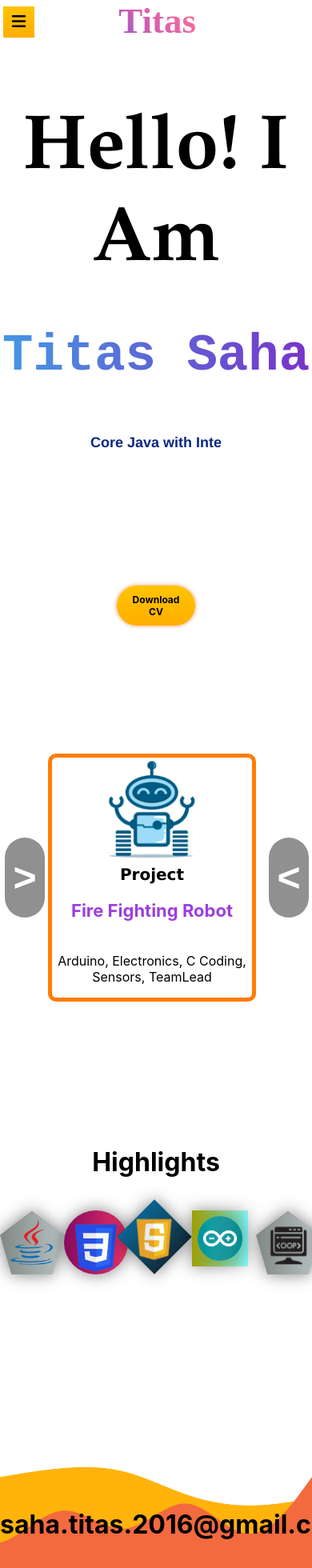
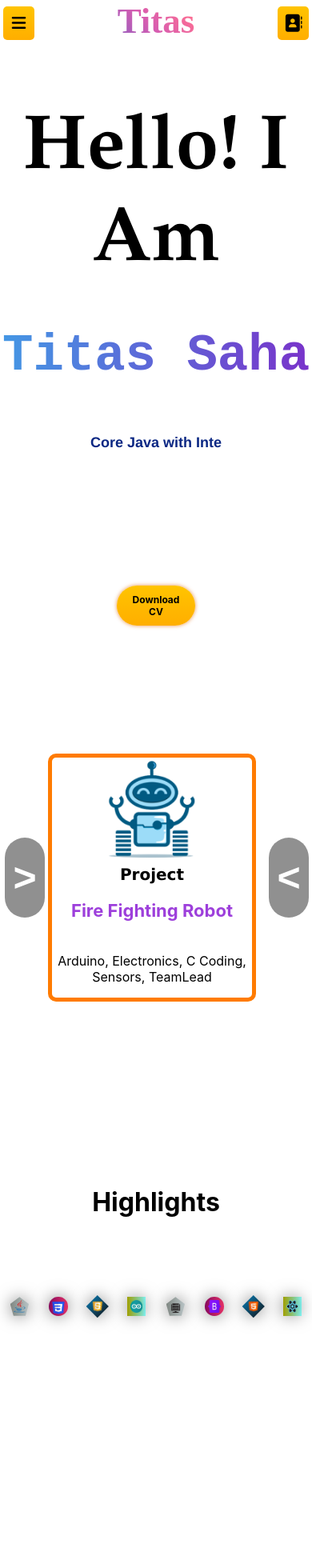
Before and after one commit to TitasUnique/My_Portfolio, a React (Create React App) app: page /My_Portfolio in a window 390 px wide. Shown: the top 1960 px of the page at 80% size. Built offline with nearby package versions, Linux system fonts and the light colour scheme.

Commit message:
highligh section responsive

```diff
--- a/src/components/Highlights/Highlights.css
+++ b/src/components/Highlights/Highlights.css
@@ -3,41 +3,58 @@
   display: flex;
   flex-direction: column;
   justify-content: center;
+  /* background-color: red; */
+  height: 20rem;
+  min-width: 100%;
 }
 
 .cards-section {
+  /* background-color: beige; */
   display: flex;
+  justify-content: space-around;
   align-items: center;
-  margin-top: 5%;
+  margin-top: 40px;
   min-width: 100%;
-  min-height: auto;
-  background-color: rgb(255, 255, 255);
+  min-height: 100px;
 }
 
 .box-container {
+  padding: 0;
+  margin: 0;
+  height: 6vw;
+  width: 6vw;
+  /* background-color: green; */
   display: flex;
-  flex: 1;
   align-items: center;
   justify-content: center;
 }
 
 .box {
+  display: flex;
+  align-items: center;
+  justify-content: center;
+  margin: 0;
+  padding: 0;
+  /* background-color: violet; */
   filter: drop-shadow(0px 0px 10px rgba(0, 0, 0, 0.5));
   perspective: 1000px;
   position: relative;
-  height: 80px;
-  width: 80px;
+  height: 6vw;
+  width: 6vw;
 }
 
-.pentagon-card {
+.H-card {
   position: absolute;
-  height: 80px;
-  width: 80px;
+  height: 6vw;
+  width: 6vw;
   backface-visibility: hidden;
   transition: transform 0.5s;
   display: flex;
   align-items: center;
   justify-content: center;
+}
+
+.pentagon-card {
   clip-path: polygon(50% 0%, 100% 38%, 82% 100%, 18% 100%, 0% 38%);
   background: linear-gradient(to right, rgb(128, 136, 131), rgb(184, 195, 197));
 }
@@ -50,7 +67,8 @@
 }
 
 .text-java, .text-oops {
-  font-size: 20px;
+  font-size: 1.5vw;
+  font-weight: bold;
   color: #ffffff;
   text-align: center;
   -webkit-animation: glow 1s ease-in-out infinite alternate;
@@ -68,15 +86,7 @@
 }
 
 .circle-card {
-  position: absolute;
   background: linear-gradient(to right,  rgb(135 9 93), rgb(229 49 102));
-  height: 80px;
-  width: 80px;
-  display: flex;
-  align-items: center;
-  justify-content: center;
-  backface-visibility: hidden;
-  transition: transform 0.5s;
   border-radius: 50%;
 }
 
@@ -88,7 +98,8 @@
 }
 
 .text-css, .text-Bootstrap {
-  font-size: 20px;
+  font-size: 1.5vw;
+  font-weight: bold;
   color: #ffffff;
   text-align: center;
   -webkit-animation: glow1 1s ease-in-out infinite alternate;
@@ -97,7 +108,7 @@
 }
 
 .text-Bootstrap {
-  font-size: 16px;
+  font-size: 1vw;
 }
 
 @keyframes glow1 {
@@ -110,16 +121,11 @@
 }
 
 .diamond-card {
-  position: absolute;
   background: linear-gradient(to right, rgb(10, 100, 145), rgb(17, 45, 60));
-  height: 66px;
-  width: 66px;
   rotate: 45deg;
-  display: flex;
-  align-items: center;
-  justify-content: center;
-  backface-visibility: hidden;
   transition: transform 0.5s;
+  height: 5vw;
+  width: 5vw;
 }
 
 .diamond-card-back {
@@ -130,7 +136,8 @@
 }
 
 .text-javascript, .text-html {
-  font-size: 20px;
+  font-size: 1.5vw;
+  font-weight: bold;
   color: #ffffff;
   text-align: center;
   rotate: -45deg;
@@ -139,8 +146,8 @@
   animation: glow2 1s ease-in-out infinite alternate;
 }
 
-.text-javascript{
-  font-size: 16px;
+.text-javascript {
+  font-size: 1vw;
 }
 
 @keyframes glow2 {
@@ -153,14 +160,7 @@
 }
 
 .square-card {
-  position: absolute;
   background: linear-gradient(to right,  rgb(159 159 3), rgb(0 253 255 / 44%));
-  height: 70px;
-  width: 70px;
-  display: flex;
-  align-items: center;
-  justify-content: center;
-  backface-visibility: hidden;
   transition: transform 0.5s;
 }
 
@@ -172,16 +172,13 @@
 }
 
 .text-arduino, .text-react {
-  font-size: 18px;
+  font-size: 1.3vw;
+  font-weight: bold;
   color: #ffffff;
   text-align: center;
   -webkit-animation: glow3 1s ease-in-out infinite alternate;
   -moz-animation: glow3 1s ease-in-out infinite alternate;
   animation: glow3 1s ease-in-out infinite alternate;
-}
-
-.text-arduino {
-  font-size: 15px;
 }
 
 @keyframes glow3 {
--- a/src/components/Highlights/Highlights.jsx
+++ b/src/components/Highlights/Highlights.jsx
@@ -17,88 +17,88 @@ const Highlights = () => {
       <div className="cards-section" data-aos="zoom-in-down">
         <div className="box-container">
           <div className="box">
-            <div className="pentagon-card pentagon-card-front">
-              <img src={java} style={{ transform: "scale(0.7)", width: "80px", height: "80px" }} alt="#" />
+            <div className=" H-card pentagon-card pentagon-card-front">
+              <img src={java} style={{ width: "4vw", height: "4vw" }} alt="#" />
             </div>
-            <div className=" pentagon-card pentagon-card-back">
-              <h1 className='text-java'>JAVA</h1>
+            <div className=" H-card pentagon-card pentagon-card-back">
+              <span className='text-java'>JAVA</span>
             </div>
           </div>
         </div>
 
         <div className="box-container">
           <div className="box">
-            <div className="circle-card circle-card-front">
-              <img src={css} style={{ "padding-top": "14px", width: "54px", height: "61px" }} alt="#" />
+            <div className="H-card circle-card circle-card-front">
+              <img src={css} style={{ "padding-top": "1vw", width: "4vw", height: "4vw" }} alt="#" />
             </div>
-            <div className="circle-card circle-card-back">
-              <h1 className="text-css">CSS</h1>
+            <div className="H-card circle-card circle-card-back">
+              <span className="text-css">CSS</span>
             </div>
           </div>
         </div>
 
         <div className="box-container">
           <div className="box">
-            <div className="diamond-card diamond-card-front">
-              <img src={javascript} style={{ "padding-top": "9px", transform: "scale(0.7)", width: "64px", height: "74px", rotate: "-45deg" }} alt="#" />
+            <div className="H-card diamond-card diamond-card-front">
+              <img src={javascript} style={{ width: "3vw", height: "3vw", rotate: "-45deg" }} alt="#" />
             </div>
-            <div className="diamond-card diamond-card-back">
-              <h1 className="text-javascript">JavaScript</h1>
+            <div className="H-card diamond-card diamond-card-back">
+              <span className="text-javascript">JavaScript</span>
             </div>
           </div>
         </div>
 
         <div className="box-container">
           <div className="box">
-            <div className="square-card square-card-front">
-              <img src={arduino} style={{ transform: "scale(0.7)", width: "80px", height: "80px" }} alt="#" />
+            <div className="H-card square-card square-card-front">
+              <img src={arduino} style={{ width: "4vw", height: "4vw" }} alt="#" />
             </div>
-            <div className="square-card square-card-back">
-              <h1 className="text-arduino">Arduino</h1>
+            <div className="H-card square-card square-card-back">
+              <span className="text-arduino">Arduino</span>
             </div>
           </div>
         </div>
 
         <div className="box-container">
           <div className="box">
-            <div className="pentagon-card pentagon-card-front">
-              <img src={oops} style={{ "padding-top": "7px", transform: "scale(0.8)", width: "77px", height: "80px" }} alt="#" />
+            <div className="H-card pentagon-card pentagon-card-front">
+              <img src={oops} style={{ "padding-top": "1vw", width: "4vw", height: "4vw" }} alt="#" />
             </div>
-            <div className="pentagon-card pentagon-card-back">
-              <h1 className="text-oops">OOPS</h1>
+            <div className="H-card pentagon-card pentagon-card-back">
+              <span className="text-oops">OOPS</span>
             </div>
           </div>
         </div>
 
         <div className="box-container">
           <div className="box">
-            <div className="circle-card circle-card-front">
-              <img src={Bootstrap} style={{ transform: "scale(0.9)", width: "64px", height: "55px" }} alt="#" />
+            <div className="H-card circle-card circle-card-front">
+              <img src={Bootstrap} style={{ width: "4vw", height: "4vw" }} alt="#" />
             </div>
-            <div className="circle-card circle-card-back">
-              <h1 className="text-Bootstrap">Bootstrap</h1>
+            <div className="H-card circle-card circle-card-back">
+              <span className="text-Bootstrap">Bootstrap</span>
             </div>
           </div>
         </div>
 
         <div className="box-container">
           <div className="box">
-            <div className="diamond-card diamond-card-front">
-              <img src={html} style={{ "padding-top": "9px", transform: "scale(0.7)", width: "64px", height: "74px", rotate: "-45deg" }} alt="#" />
+            <div className="H-card diamond-card diamond-card-front">
+              <img src={html} style={{ width: "3vw", height: "3vw", rotate: "-45deg" }} alt="#" />
             </div>
-            <div className="diamond-card diamond-card-back">
-              <h1 className="text-html">HTML</h1>
+            <div className="H-card diamond-card diamond-card-back">
+              <span className="text-html">HTML</span>
             </div>
           </div>
         </div>
 
         <div className="box-container">
           <div className="box">
-            <div className="square-card square-card-front">
-              <img src={react} style={{ transform: "scale(0.7)", width: "87px", height: "81px" }} alt="#" />
+            <div className="H-card square-card square-card-front">
+              <img src={react} style={{width: "4vw", height: "4vw" }} alt="#" />
             </div>
-            <div className="square-card square-card-back">
-              <h1 className="text-react">ReactJs</h1>
+            <div className="H-card square-card square-card-back">
+              <span className="text-react">ReactJs</span>
             </div>
           </div>
         </div>
--- a/src/components/Navbar/Navbar.css
+++ b/src/components/Navbar/Navbar.css
@@ -1,6 +1,6 @@
 .n-wrapper{
     width: 100%;
-    max-height: 16vh;
+    max-height: 6vw;
     display: flex;
     justify-content: space-between;
 }
@@ -20,7 +20,7 @@
 }
 
 .n-name{
-    font-size: 40px;
+    font-size: clamp(40px, 3vw, 60px);
     font-family: Brush Script MT;
     background: linear-gradient(45deg, #845ec2, #d65db1, #ff6f91, #ff9671, #ffc75f, #f9f871);
     -webkit-text-fill-color: transparent;
@@ -46,14 +46,14 @@
 .edulist-black>span, .explist-black>span, .projlist-black>span, .worklist-black>span, .otherlist-black>span {
     text-decoration: none;
     color: black;
-    font-size: clamp(8px, 14px, 20px);
+    font-size: clamp(11px, 1vw, 24px);
     font-weight: 600;
 }
 
 .edulist-white>span, .explist-white>span, .projlist-white>span, .worklist-white>span, .otherlist-white>span {
     text-decoration: none;
     color: white;
-    font-size: clamp(8px, 14px, 20px);
+    font-size: clamp(11px, 1vw, 24px);
     font-weight: 600;
 }
 
@@ -100,8 +100,8 @@
     color: black;
     text-decoration: none;
     font-weight: 500;
-    font-size: clamp(8px, 14px, 20px);
-    left: -7px;
+    font-size: clamp(11px, 1vw, 24px);
+    right: 0.5vw;
 }
 
 .edulist-white>ul>li>a{
@@ -109,8 +109,8 @@
     color: white;
     text-decoration: none;
     font-weight: 500;
-    font-size: clamp(8px, 14px, 20px);
-    left: -7px;
+    font-size: clamp(11px, 1vw, 24px);
+    right: 0.5vw;
 }
 
 .explist-black>ul>li>a{
@@ -118,8 +118,8 @@
     color: black;
     text-decoration: none;
     font-weight: 500;
-    font-size: clamp(8px, 14px, 20px);
-    left: -27px;
+    font-size: clamp(11px, 1vw, 24px);
+    right: 1.7vw;
 }
 
 .explist-white>ul>li>a{
@@ -127,8 +127,8 @@
     color: white;
     text-decoration: none;
     font-weight: 500;
-    font-size: clamp(8px, 14px, 20px);
-    left: -27px;
+    font-size: clamp(11px, 1vw, 24px);
+    right: 1.7vw;
 }
 
 .projlist-black>ul>li>a{
@@ -136,8 +136,8 @@
     color: black;
     text-decoration: none;
     font-weight: 500;
-    font-size: clamp(8px, 14px, 20px);
-    left: -30px;
+    font-size: clamp(11px, 1vw, 24px);
+    right: 1.8vw;
 }
 
 .projlist-white>ul>li>a{
@@ -145,8 +145,8 @@
     color: white;
     text-decoration: none;
     font-weight: 500;
-    font-size: clamp(8px, 14px, 20px);
-    left: -30px;
+    font-size: clamp(11px, 1vw, 24px);
+    right: 1.8vw;
 }
 
 .worklist-black>ul>li>a{
@@ -154,8 +154,8 @@
     color: black;
     text-decoration: none;
     font-weight: 500;
-    font-size: clamp(8px, 14px, 20px);
-    left: -21px;
+    font-size: clamp(11px, 1vw, 24px);
+    right: 1.5vw;
 }
 
 .worklist-white>ul>li>a{
@@ -163,8 +163,8 @@
     color: white;
     text-decoration: none;
     font-weight: 500;
-    font-size: clamp(8px, 14px, 20px);
-    left: -21px;
+    font-size: clamp(11px, 1vw, 24px);
+    right: 1.5vw;
 }
 
 .otherlist-black>ul>li>a{
@@ -172,8 +172,8 @@
     color: black;
     text-decoration: none;
     font-weight: 500;
-    font-size: clamp(8px, 14px, 20px);
-    left: 7px;
+    font-size: clamp(11px, 1vw, 24px);
+    left: 0.5vw;
 }
 
 .otherlist-white>ul>li>a{
@@ -181,8 +181,8 @@
     color: white;
     text-decoration: none;
     font-weight: 500;
-    font-size: clamp(8px, 14px, 20px);
-    left: 7px;
+    font-size: clamp(11px, 1vw, 24px);
+    left: 0.5vw;
 }
 
 .edulist-black>ul>li>a:hover, .edulist-white>ul>li>a:hover, .explist-black>ul>li>a:hover, .explist-white>ul>li>a:hover, .projlist-black>ul>li>a:hover, .projlist-white>ul>li>a:hover, .worklist-black>ul>li>a:hover, .worklist-white>ul>li>a:hover, .otherlist-black>ul>li>a:hover, .otherlist-white>ul>li>a:hover {
@@ -190,10 +190,13 @@
 }
 
 .button{
+    display: flex;
+    justify-content: center;
+    align-items: center;
     border-radius: 30px;
     border: none;
     color: rgb(0, 0, 0);
-    font-size: clamp(8px, 12px, 20px);
+    font-size: clamp(11px, 1vw, 22px);
     font-weight: 600;
     text-decoration: none;
     padding: 10px;
@@ -216,14 +219,20 @@
     .mob-nav {
         display: flex;
         z-index: 10;
+        flex-direction: row;
+        justify-content: space-between;
     }
 
     .nav-mob-btn {
-        height: 10vw;
+        display: flex;
+        justify-content: center;
+        align-items: center;
+        height: 5vh;
         width: 10vw;
         border: none;
-        margin: 2vw 27vw 0 1vw;
+        margin: 2vw 0 0 1vw;
         font-size: 20px;
+        border-radius: 5px;
     }
 
     .cross {
@@ -246,6 +255,23 @@
         background-position: left;
         cursor: pointer;
         animation: text-animation 3s infinite alternate;
+    }
+
+    .mob-contact {
+        display: flex;
+        justify-content: center;
+        align-items: center;
+        background: linear-gradient(rgb(255, 196, 0), rgb(255, 174, 0));
+        margin: 2vw 1vw 0 0;
+        font-size: 22px;
+        border: none;
+        height: 5vh;
+        width: 10vw;
+        border-radius: 5px;
+    }
+
+    .mob-contact:hover {
+        background: linear-gradient(rgb(233, 124, 22), rgb(233, 124, 22));
     }
 
     .mob-wrapper-off, .n-left, .button {
--- a/src/components/Navbar/Navbar.jsx
+++ b/src/components/Navbar/Navbar.jsx
@@ -11,6 +11,7 @@ const Navbar = ({ navold }) => {
       <div className="mob-nav">
         <button className={`nav-mob-btn ${Mnav === true ? 'cross' : 'bars'}`} onClick={() => { SetMnav(!Mnav) }}>{Mnav === true ? <i className="fa-solid fa-xmark"></i> : <i className="fa-solid fa-bars"></i>}</button>
         <div className="mob-name"><Link to="/My_Portfolio">Titas</Link></div>
+        <Link to="/contact"><button className='mob-contact'><i className="fa-solid fa-address-book"></i></button></Link>
       </div>
 
       <div className={`n-wrapper ${Mnav === true ? 'mob-wrapper-show' : 'mob-wrapper-off'}`}>
```
Also changed, not shown: src/components/Home/Home.css (indentation only).
